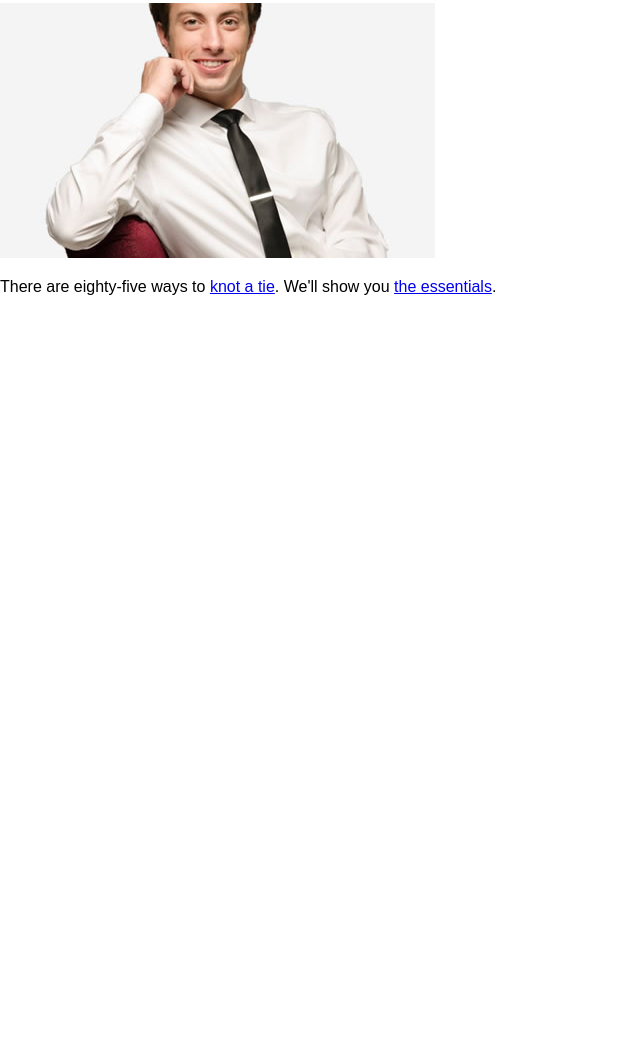
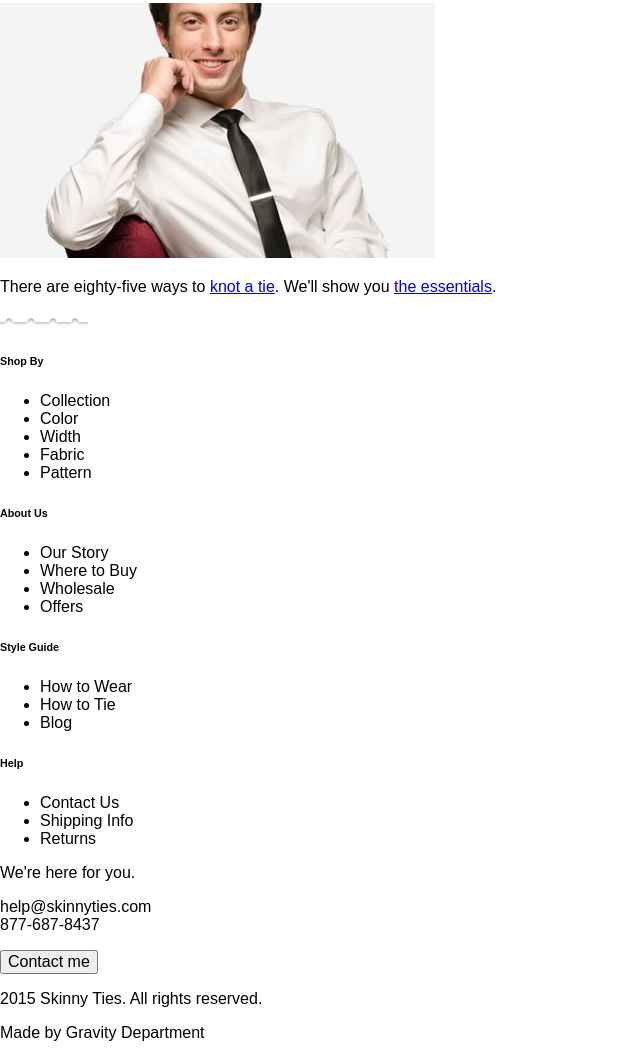
Before and after one commit to hyonakim/SkinnyTies, a plain HTML site: page index.html in a window 1280 px wide. Shown: the part 4827-5885 px from the top of the page, without its empty margins (0-640 px from the left). Before the commit the page ends 5139 px from the top, so only its background shows below. Drawn offline with Linux system fonts and the light colour scheme.

Commit message:
Added footer content

```diff
--- a/index.html
+++ b/index.html
@@ -100,13 +100,6 @@ After 44 years, we're still family-owned and operated.<br>
 
 <img src="images/hatch-light@2x.png">
 
-<!-- ***********************End main area*************************** -->
-
-</div>
-</main>
-
-<footer>
-
 <div class="4column">
   <h4>Weekly Pick</h4>
   <img src="images/new.jpg" alt="Weekly Pick">
@@ -135,8 +128,66 @@ After 44 years, we're still family-owned and operated.<br>
   <p>There are eighty-five ways to <a href="#">knot a tie</a>. We'll show you <a href="#">the essentials</a>.</p>
 </div>
 
+</div>
+</main>
 
+<!-- ***********************End main area*************************** -->
 
+<footer>
+
+<div class="bottomContainer">
+
+<img src="images/perforated-bottom@2x.png">
+
+<h6>Shop By</h6>
+<ul>
+  <li>Collection</li>
+  <li>Color</li>
+  <li>Width</li>
+  <li>Fabric</li>
+  <li>Pattern</li>
+</ul>
+
+<h6>About Us</h6>
+<ul>
+  <li>Our Story</li>
+  <li>Where to Buy</li>
+  <li>Wholesale</li>
+  <li>Offers</li>
+</ul>
+
+<h6>Style Guide</h6>
+<ul>
+  <li>How to Wear</li>
+  <li>How to Tie</li>
+  <li>Blog</li>
+</ul>
+
+<h6>Help</h6>
+<ul>
+  <li>Contact Us</li>
+  <li>Shipping Info</li>
+  <li>Returns</li>
+</ul>
+
+<div id="contactLink">
+  <p>We're here for you.</p>
+  <p>help@skinnyties.com<br>
+   877-687-8437</p>
+  <div id="contactButton">
+    <button name="button">Contact me</button>
+  </div>
+</div>
+
+<div id="copyright">
+  <p>2015 Skinny Ties. All rights reserved.</p>
+</div>
+
+<div id="madeBy">
+  <p>Made by Gravity Department</p>
+</div>
+
+</div>
 </footer>
 
 </body>
```
